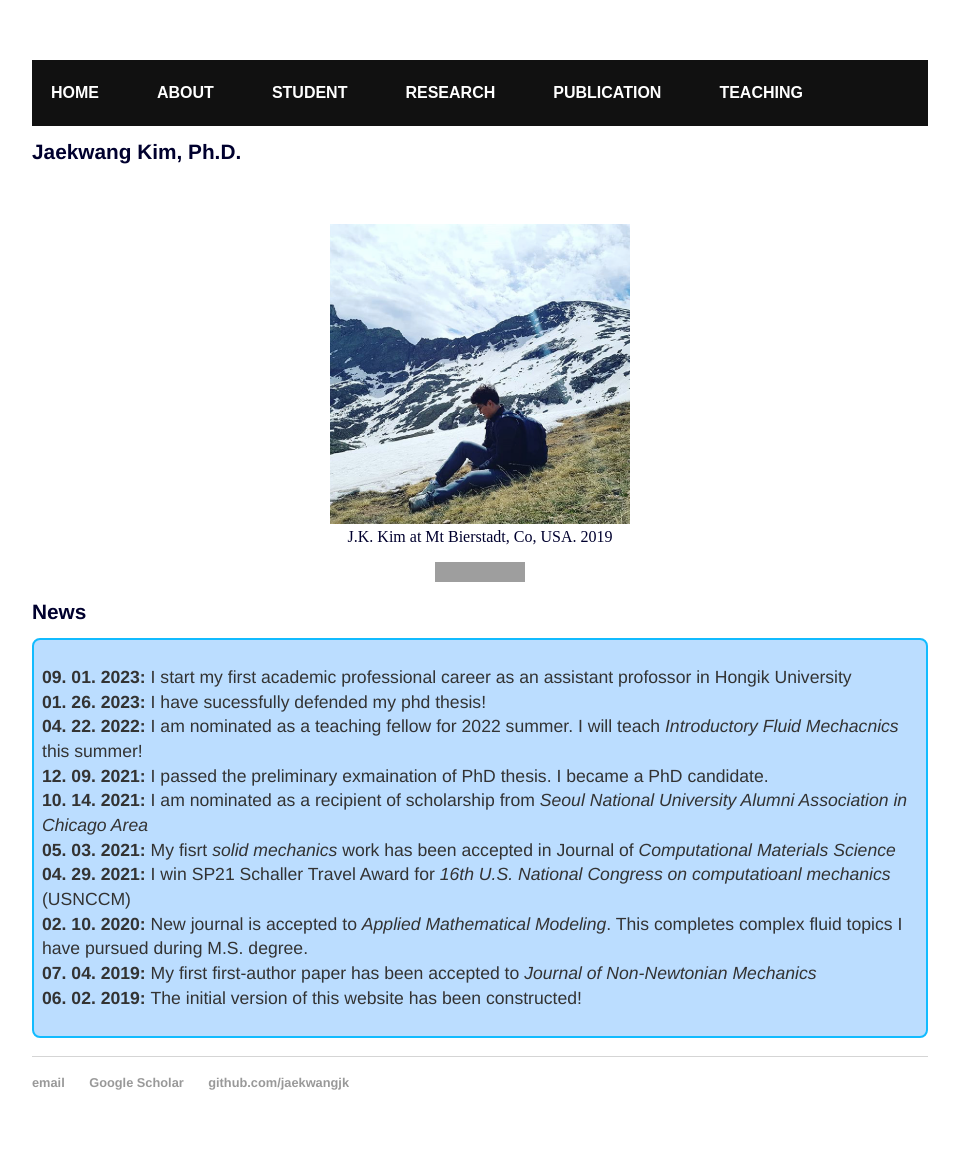
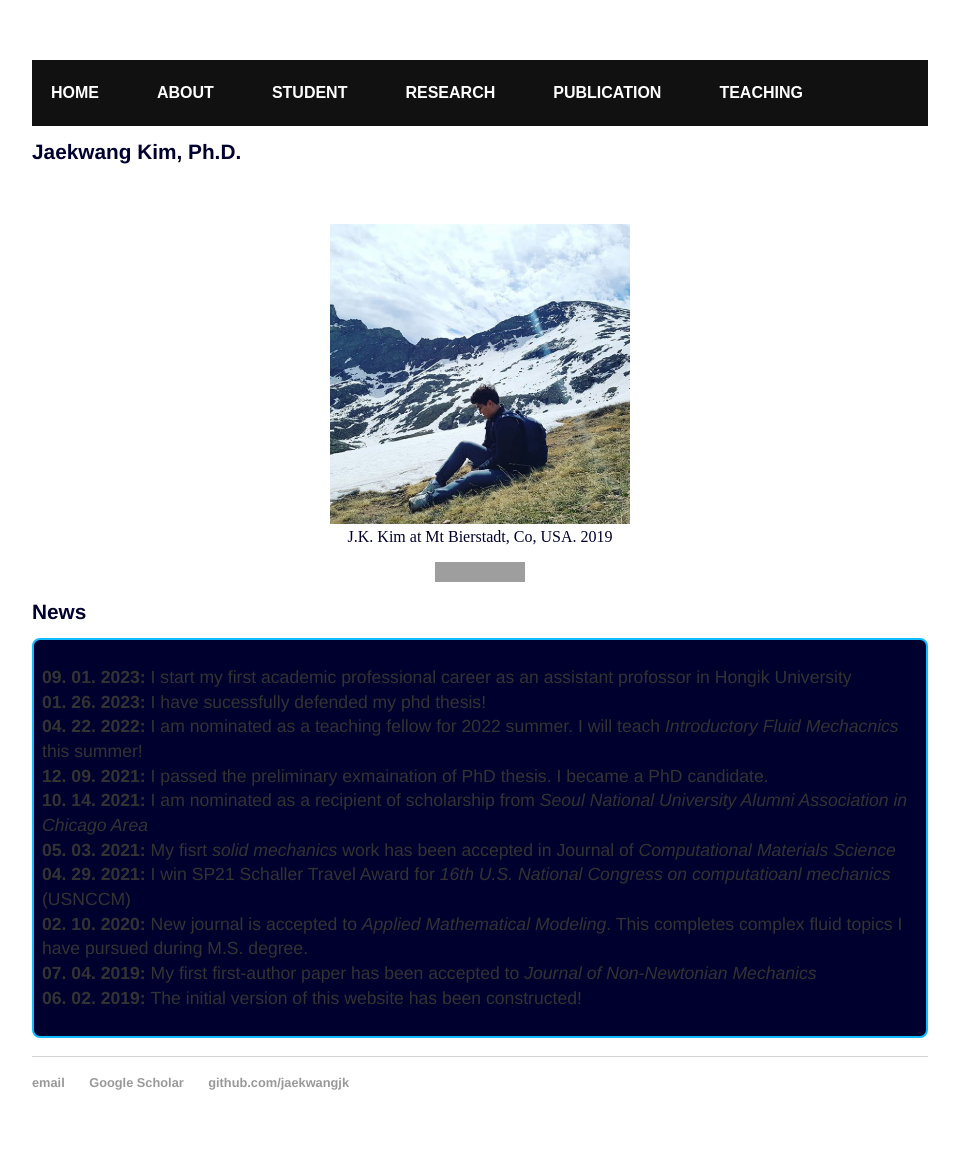
Before and after one commit to jaekwangjk/jaekwangjk.github.io, a Jekyll site: the page built from index.html, in a window 1280 px wide. Shown: the whole page, without its empty margins (160-1119 px from the left). Built offline with Jekyll 4.4.1, drawn with Linux system fonts in a browser that asks for light colours; grey boxes are pictures that could not be loaded.

Commit message:
Update main.css

```diff
--- a/css/main.css
+++ b/css/main.css
@@ -14,7 +14,8 @@
 */
 
 div {
-    style="background-color: #92a8d1"
+    /*style="background-color: #92a8d1"   November 14, 2023*/
+    style="background-color: #00002E
 }
 
 nav ul {
@@ -117,7 +118,8 @@
 }
 
 .rounded {
-  background-color: #bdf;
+  color:#6098FF;
+  background-color: #00002E;
   border:2px solid #1bf;
   padding:0.5em;
   line-height: 1em;
```
